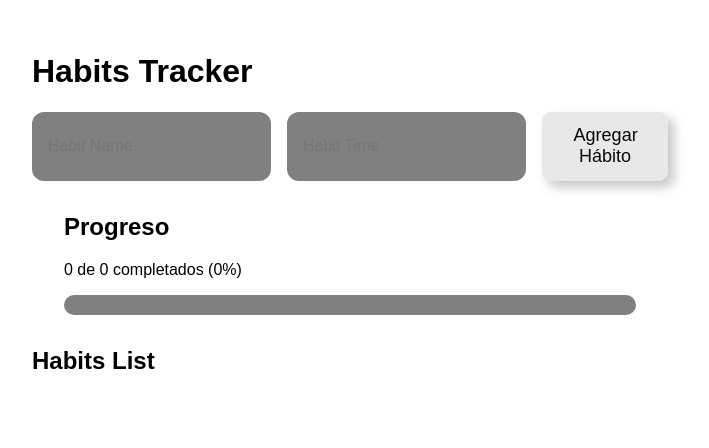
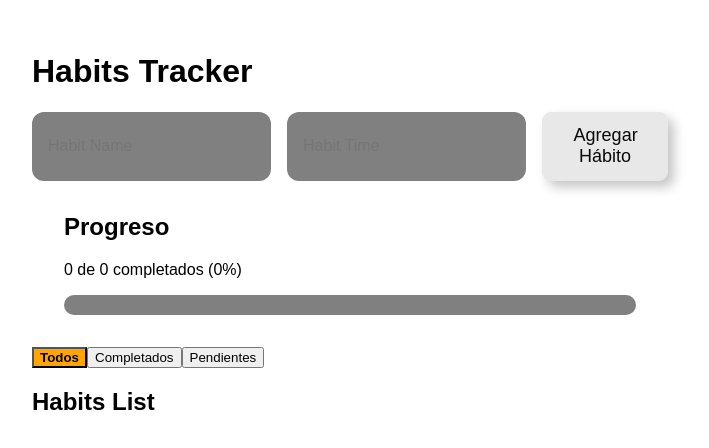
Before and after one commit to o0VanFanel0o/habit-react, a React (Vite) app: page / in a window 1280 px wide. Shown: the top 448 px of the page, without its empty margins (290-999 px from the left). Built offline with nearby package versions, Linux system fonts and the light colour scheme.

Commit message:
feat: add filter buttons to App component for improved habit management
- Integrated FilterButtons component to allow users to filter habits based on their completion status.
- Updated App component to manage filter state and pass it to the FilterButtons for enhanced user experience.

```diff
--- a/src/App.jsx
+++ b/src/App.jsx
@@ -2,6 +2,7 @@ import { useState, useEffect } from "react";
 import HabitsList from "./components/HabitsList";
 import HabitForm from "./components/HabitForm";
 import ProgressSummary from "./components/ProgressSummary";
+import FilterButtons from "./components/FilterButtons";
 
 function App() {
   const [habits, setHabits] = useState(() => {
@@ -49,6 +50,8 @@ function App() {
 
       <ProgressSummary habits={habits}/>
 
+      <FilterButtons filter={filter} setFilter={setFilter}/>
+
       <HabitsList habits={filteredHabits} deleteHabit={deleteHabit} toggleHabit={toggleHabit}/>
     </div>
   );
--- /dev/null
+++ b/src/components/FilterButtons.css
@@ -0,0 +1,5 @@
+.filters .active {
+    background-color: orange;
+    color: black;
+    font-weight: bold;
+}
--- /dev/null
+++ b/src/components/FilterButtons.jsx
@@ -0,0 +1,16 @@
+import "./FilterButtons.css"
+
+const FilterButtons = ({filter, setFilter}) => {
+
+    return (
+        <div className="filters">
+
+            <button className={filter === "all" ? "active" : ""} onClick={() => setFilter("all")}>Todos</button>
+            <button className={filter === "completed" ? "active" : ""} onClick={() => setFilter("completed")}>Completados</button>
+            <button className={filter === "pending" ? "active" : ""}onClick={() => setFilter("pending")}>Pendientes</button>
+
+        </div>
+    )
+}
+
+export default FilterButtons
--- a/src/components/HabitForm.css
+++ b/src/components/HabitForm.css
@@ -14,7 +14,7 @@
 }
 
 .habit-form input:focus {
-    outline: 2px solid orange;
+    outline: 2px solid #009087;
 }
 .button2 {
     display: inline-block;
```
